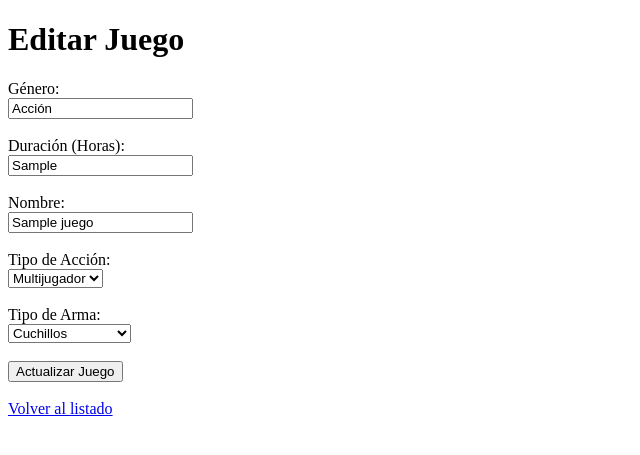
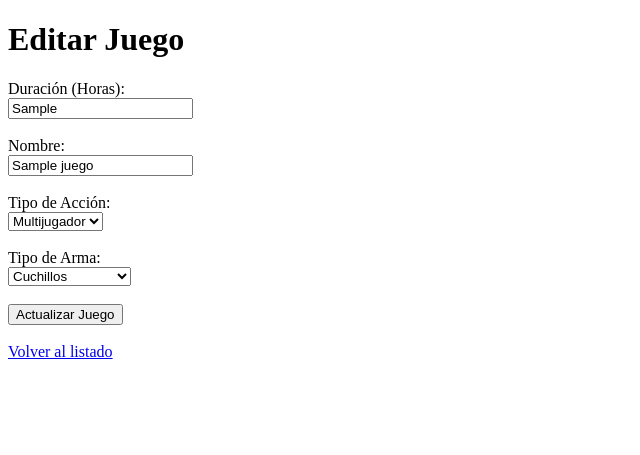
Before and after one commit to almama08/Gameperuleto, a PHP site: page /index.php?accion=editar&id=1 in a window 1280 px wide. Shown: the top 455 px of the page, without its empty margins (0-640 px from the left). Run offline with PHP 8.4, Linux system fonts and the light colour scheme; tables that the repository leaves empty hold one stand-in row (values such as "Sample post").

Commit message:
editada la vista editar

```diff
--- a/views/editar.php
+++ b/views/editar.php
@@ -9,9 +9,6 @@
     <form action="index.php?accion=editar" method="POST">
         <input type="hidden" name="id" value="<?= $juego->getId(); ?>">
         <input type="hidden" name="genero" value="<?= $juego->getGenero(); ?>">
-
-        Género:<br>
-        <input type="text" name="genero" value="<?= $juego->getGenero() ?>" required><br><br>
 
         Duración (Horas):<br>
         <input type="text" name="duracion" value="<?= $juego->getDuracion() ?>" required><br><br>
```
